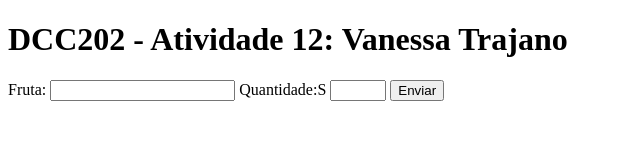
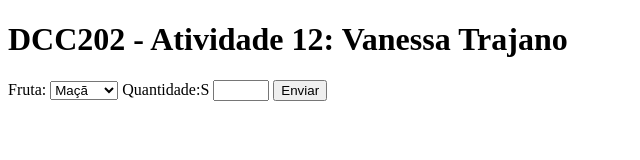
Before and after one commit to ufjf-dcc202/ufjf-dcc202-2023-3-a-atv12-VanessaTrajano, a website: page index.html in a window 1280 px wide. Shown: the whole page, without its empty margins (0-640 px from the left). Drawn offline with Linux system fonts and the light colour scheme.

Commit message:
Cria o select no formulário

```diff
--- a/index.html
+++ b/index.html
@@ -12,7 +12,12 @@
         <section>
             <form name="entrada">
                 <label> Fruta:
-                    <input name="fruta">
+                    <select name="fruta">
+                        <option value="maca">Maçã</option>
+                        <option value="pera">Pera</option>
+                        <option value="banana">Banana</option>
+                        <option value="uva">Uva</option>
+                    </select>
                 </label>
                 <label> Quantidade:S
                     <input type="number" name="quantidade" min="0" max="12" step="1">
```
